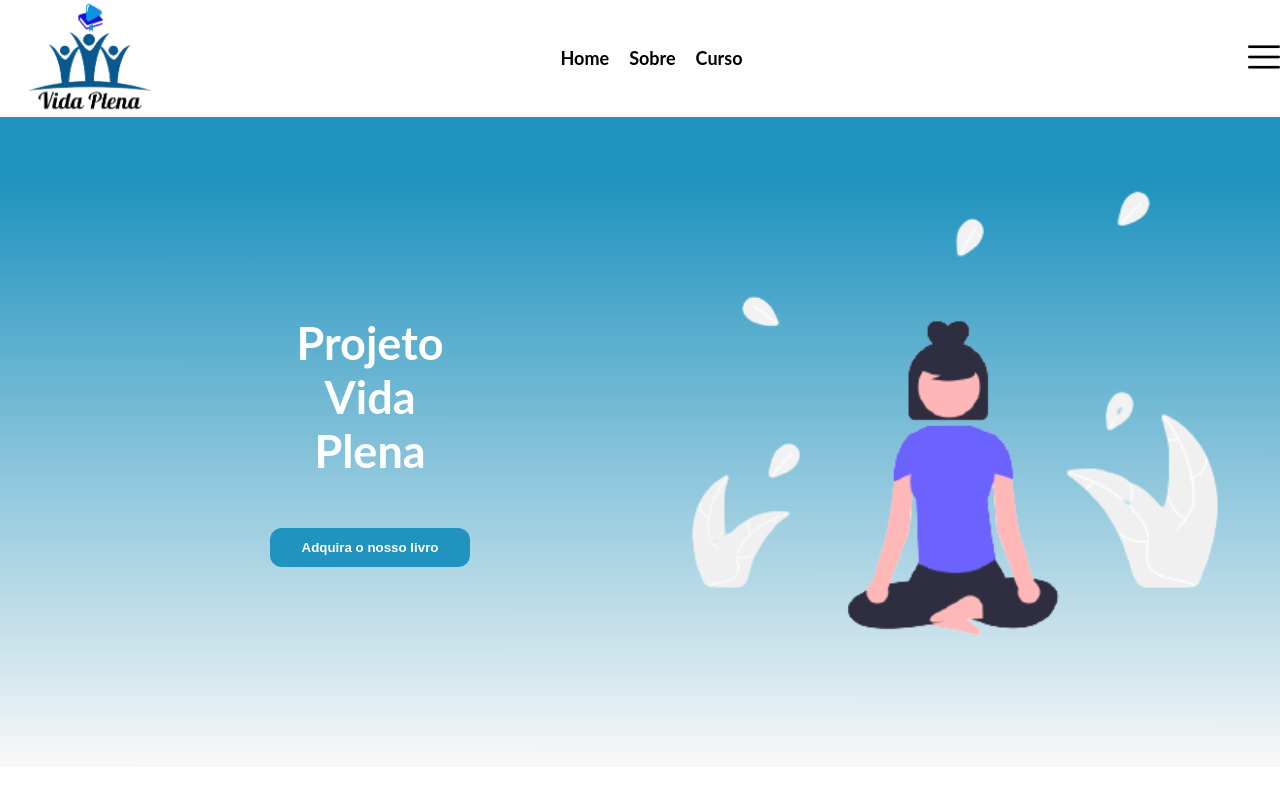
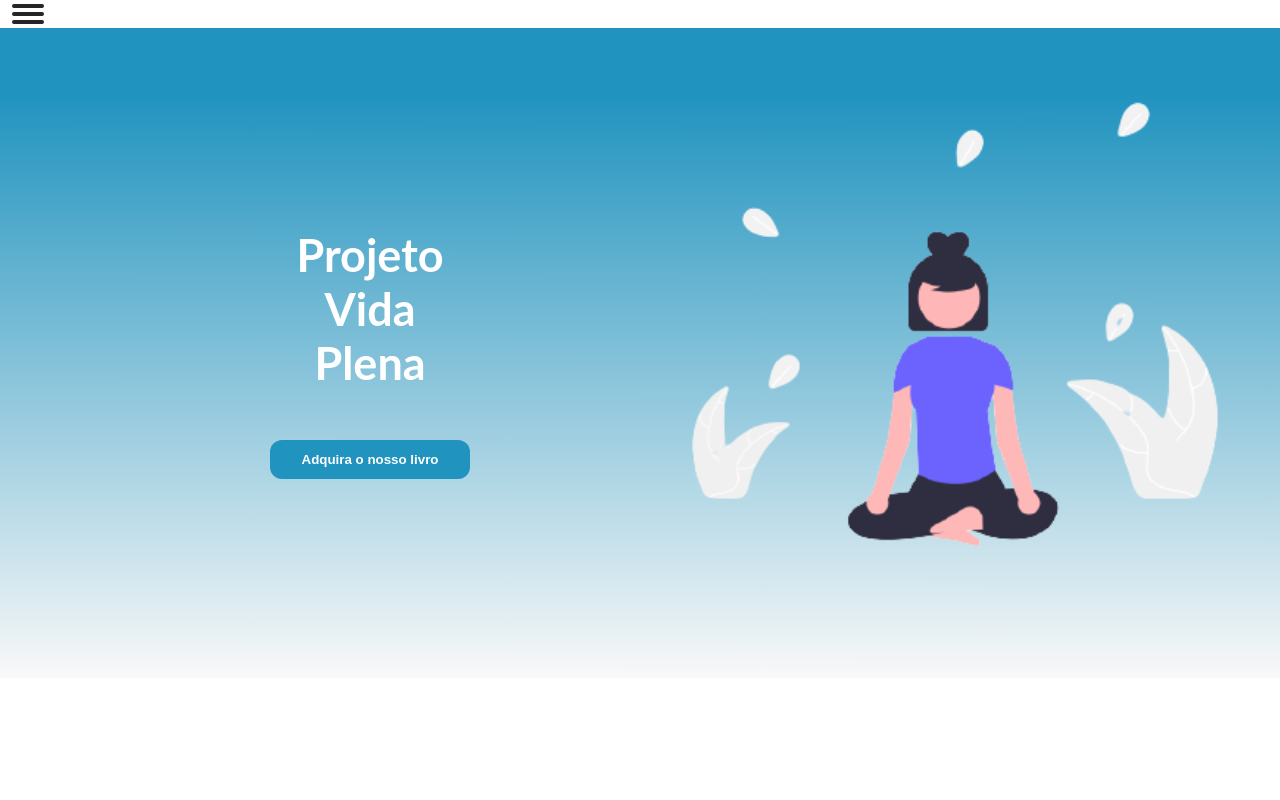
Before and after one commit to felipecfb/vida-plena-react, a React (Create React App) app: page / in a window 1280 px wide. Shown: the top 800 px of the page. Built offline with nearby package versions, Linux system fonts and the light colour scheme; the HTML template or start-up script is replaced by a standard one.

Commit message:
removendo yarn.lock

```diff
--- a/src/components/Header/Header.css
+++ b/src/components/Header/Header.css
@@ -27,70 +27,41 @@
     margin-right: 0 !important;
 }
 
-.menu-mobile img{
-  cursor: pointer;
+.menu-mobile {
+  display: flex;
+  flex-direction: column;
+  padding-left: 8px;
 }
 
-.menu-mobile .menu-hamburguer{
-  background-color: #F4F5F6;
-  display: flex;
-  height: 100vh;
-  position: fixed;
-  right: 0;
-  top: 0;
-  width: 250px;
-  padding: 30px;
-  margin-right: -100vw;
-  transition: margin .5s ease;
+.menu li {
+  background-color: rgb(37, 37, 37);
+  width: 32px;
+  height: 4px;
+  margin: 4px;
+  border-radius: 2px;
+  transition: all ease 0.5s;
 }
 
-
-.menu-hamburguer-close{
-    width: 40px;
-    height: 100vh;
+.open:nth-child(1) {
+  transform: rotate(45deg) translateY(16px);
 }
 
-
-
-.menu-hamburguer-close img{
-    width: 26px;
-    cursor: pointer;
+.open:nth-child(2) {
+  opacity: 0;
 }
 
-.menu-mobile .menu-hamburguer-links{
-    width: 100%;
+.open:nth-child(3) {
+  transform: rotate(-45deg) translateY-(16px);
 }
 
-.menu-mobile .menu-hamburguer-links ul {
-  list-style: none;
-  text-decoration: none;
+.open:nth-child(1) {
+  transform: rotate(0) translateY(0);
 }
 
-.menu-mobile .menu-hamburguer-links li{
-    margin: 20px 0;
-    width: 100%;
-    display: flex;
-    font-size: 1.25rem;
-    align-items: center;
-    justify-content: center;
-}
-.menu-hamburguer a {
-  color: #000;
+.open:nth-child(2) {
+  opacity: 1;
 }
 
-.menu-mobile .menu-mobile ul {
-  width: 1000px;
+.open:nth-child(3) {
+  transform: rotate(0);
 }
-
-@media screen and (max-width: 600px) {
-    .header-nav-links {
-      display: none;
-    }
-}
-
-@media screen and (max-width: 600px) {
-  .menu-mobile {
-    display: none;
-  }
-
-}
--- a/src/components/Header/index.tsx
+++ b/src/components/Header/index.tsx
@@ -1,40 +1,28 @@
-import React from 'react';
+import React, { useState } from 'react';
 import "./Header.css";
 import logo from "../../assets/logo.png";
 import openMenuImg from "../../assets/menu.png"
 import closeMenuImg from "../../assets/close.png"
 
 function Header() {
+
+  const [ status, setStatus ] = useState('close')
+
   return (
-    <nav className="header-nav">
-      <div className="header-logo">
-        <img src={logo} alt="" />
+    <>
+    <nav>
+    <div
+     className="menu-mobile"
+      role="button"
+       onClick={() => setStatus(status === 'open' ? 'close' : 'open')}>
+         <ul className="menu">
+            <li className={status}></li>
+            <li className={status}></li>
+            <li className={status}></li>
+         </ul>
       </div>
-      <div className="header-nav-links">
-          <div className="header-menu">
-              <a href="/">Home</a>
-              <a href="/sobre">Sobre</a>
-              <a href="/login">Curso</a>
-          </div>
-      </div>
-
-      <div className="menu-mobile">
-      <img src={openMenuImg} alt="" />
-      <div className="menu-hamburguer">
-        <div className="menu-hamburguer-close">
-        <img src={closeMenuImg} alt="" />
-        </div>
-        <div className="menu-hamburguer-links">
-          <ul>
-            <li><a href="#">Home</a></li>
-            <li><a href="#">Projeto</a></li>
-            <li><a href="#">Livro</a></li>
-            <li><a href="#">Curso</a></li>
-          </ul>
-        </div>
-      </div>
-    </div>
     </nav>
+    </>
   );
 }
 
```
Also changed, not shown: 1 other file (tests, documents, lock files or other folders).
